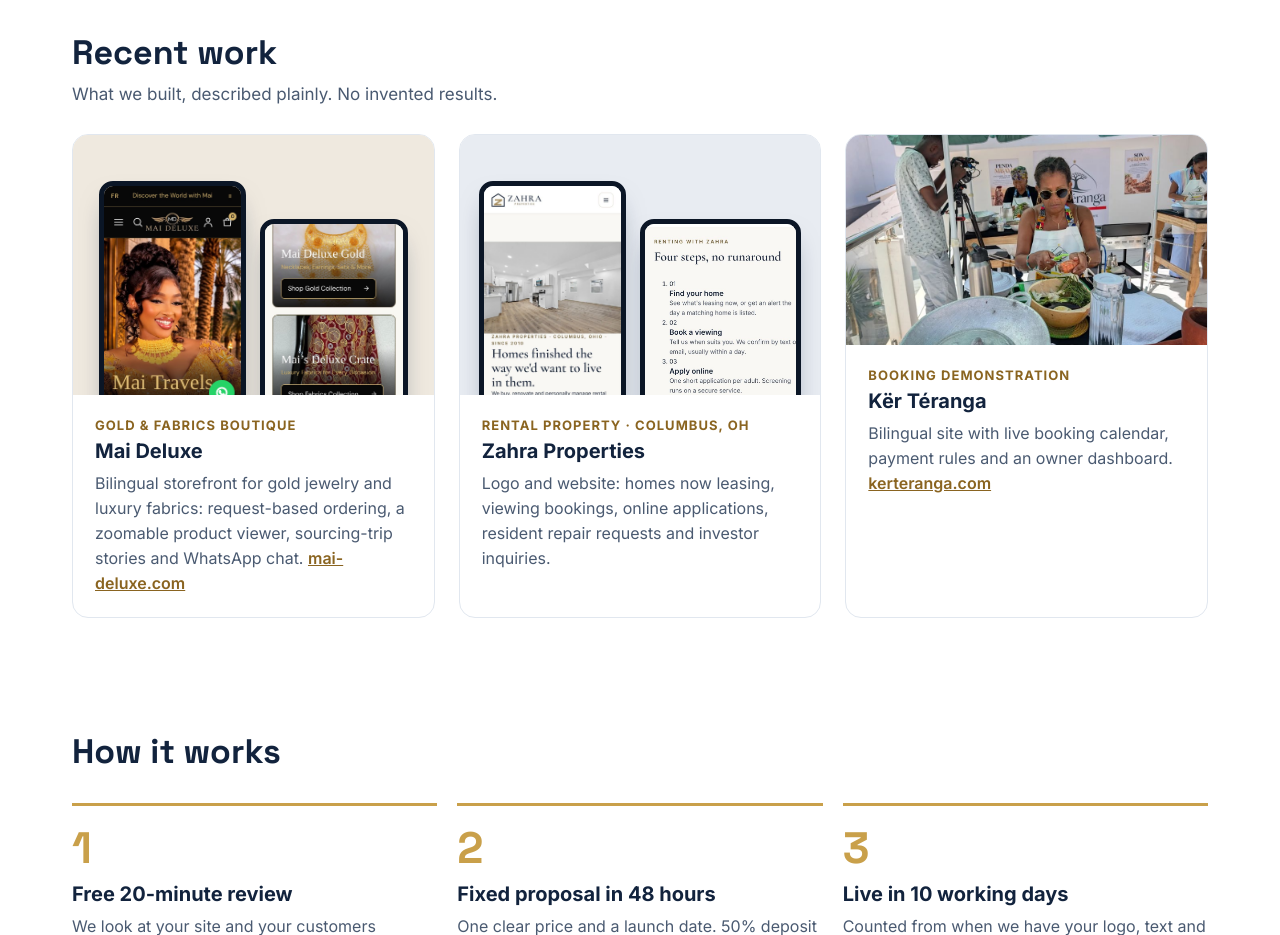
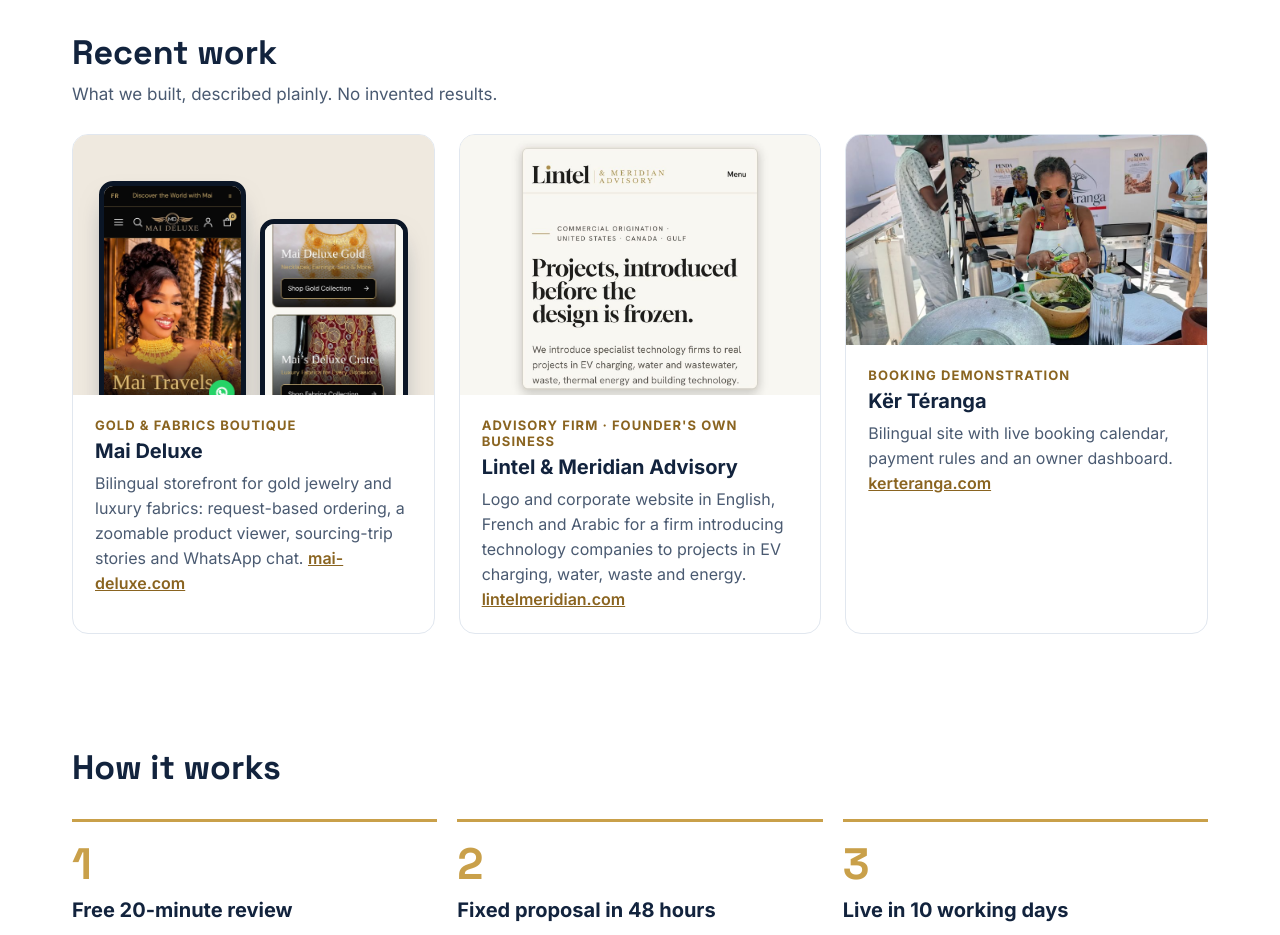
Before and after one commit to alioune378/dalal-ithaca-landing, a plain HTML site: page index.html in a window 1280 px wide. Shown: the part 1960-2895 px from the top of the page. Drawn offline with Linux system fonts and the light colour scheme.

Commit message:
Recent work: replace Zahra Properties with Lintel & Meridian Advisory
Co-Authored-By: Claude Opus 5.5 <noreply@anthropic.com>
Claude-Session: https://claude.ai/code/session_015XLXi1aDMS7ZRnsr8jdasC

```diff
--- a/index.html
+++ b/index.html
@@ -179,11 +179,8 @@ button.day[aria-pressed="true"]{background:#061F3D;color:#fff;border-color:#061F
         <div style="padding: 22px"><p style="margin: 0; font-size: 13px; font-weight: 700; letter-spacing: 0.08em; text-transform: uppercase; color: #8A6420">Gold &amp; fabrics boutique</p><h3 style="margin: 6px 0 0 0; font-size: 20px">Mai Deluxe</h3><p style="margin: 8px 0 0 0; color: #4A5A71; line-height: 1.55">Bilingual storefront for gold jewelry and luxury fabrics: request-based ordering, a zoomable product viewer, sourcing-trip stories and WhatsApp chat. <a href="https://mai-deluxe.com" style="color: #8A6420; font-weight: 600">mai-deluxe.com</a></p></div>
       </article>
       <article style="border: 1px solid #E1E7EF; border-radius: 16px; overflow: hidden">
-        <div style="height: 260px; background: #E8ECF2; display: flex; align-items: flex-end; justify-content: center; gap: 14px; overflow: hidden; padding-top: 18px; box-sizing: border-box">
-          <img src="/assets/zahra-hero.jpg" alt="Zahra Properties home page on a phone" style="height: 236px; width: auto; border-radius: 14px; border: 5px solid #0B1626; box-shadow: 0 14px 28px -12px rgba(6,31,61,0.55); display: block; margin-bottom: -22px">
-          <img src="/assets/zahra-steps.jpg" alt="Zahra Properties four-step renting process" style="height: 236px; width: auto; border-radius: 14px; border: 5px solid #0B1626; box-shadow: 0 14px 28px -12px rgba(6,31,61,0.55); display: block; margin-bottom: -60px">
-        </div>
-        <div style="padding: 22px"><p style="margin: 0; font-size: 13px; font-weight: 700; letter-spacing: 0.08em; text-transform: uppercase; color: #8A6420">Rental property · Columbus, OH</p><h3 style="margin: 6px 0 0 0; font-size: 20px">Zahra Properties</h3><p style="margin: 8px 0 0 0; color: #4A5A71; line-height: 1.55">Logo and website: homes now leasing, viewing bookings, online applications, resident repair requests and investor inquiries.</p></div>
+        <img src="/assets/lintel-meridian.jpg" alt="Lintel &amp; Meridian Advisory home page" style="width: 100%; height: 260px; object-fit: cover; object-position: top; display: block; background: #F4F1EA">
+        <div style="padding: 22px"><p style="margin: 0; font-size: 13px; font-weight: 700; letter-spacing: 0.08em; text-transform: uppercase; color: #8A6420">Advisory firm · founder's own business</p><h3 style="margin: 6px 0 0 0; font-size: 20px">Lintel &amp; Meridian Advisory</h3><p style="margin: 8px 0 0 0; color: #4A5A71; line-height: 1.55">Logo and corporate website in English, French and Arabic for a firm introducing technology companies to projects in EV charging, water, waste and energy. <a href="https://lintelmeridian.com" style="color: #8A6420; font-weight: 600">lintelmeridian.com</a></p></div>
       </article>
       <article style="border: 1px solid #E1E7EF; border-radius: 16px; overflow: hidden">
         <img src="/assets/kerteranga.jpg" alt="Kër Téranga cooking workshop website" style="width: 100%; height: 210px; object-fit: cover; display: block">
```
Also changed, not shown: assets/lintel-meridian.jpg (added), assets/zahra-hero.jpg (deleted), assets/zahra-steps.jpg (deleted).
